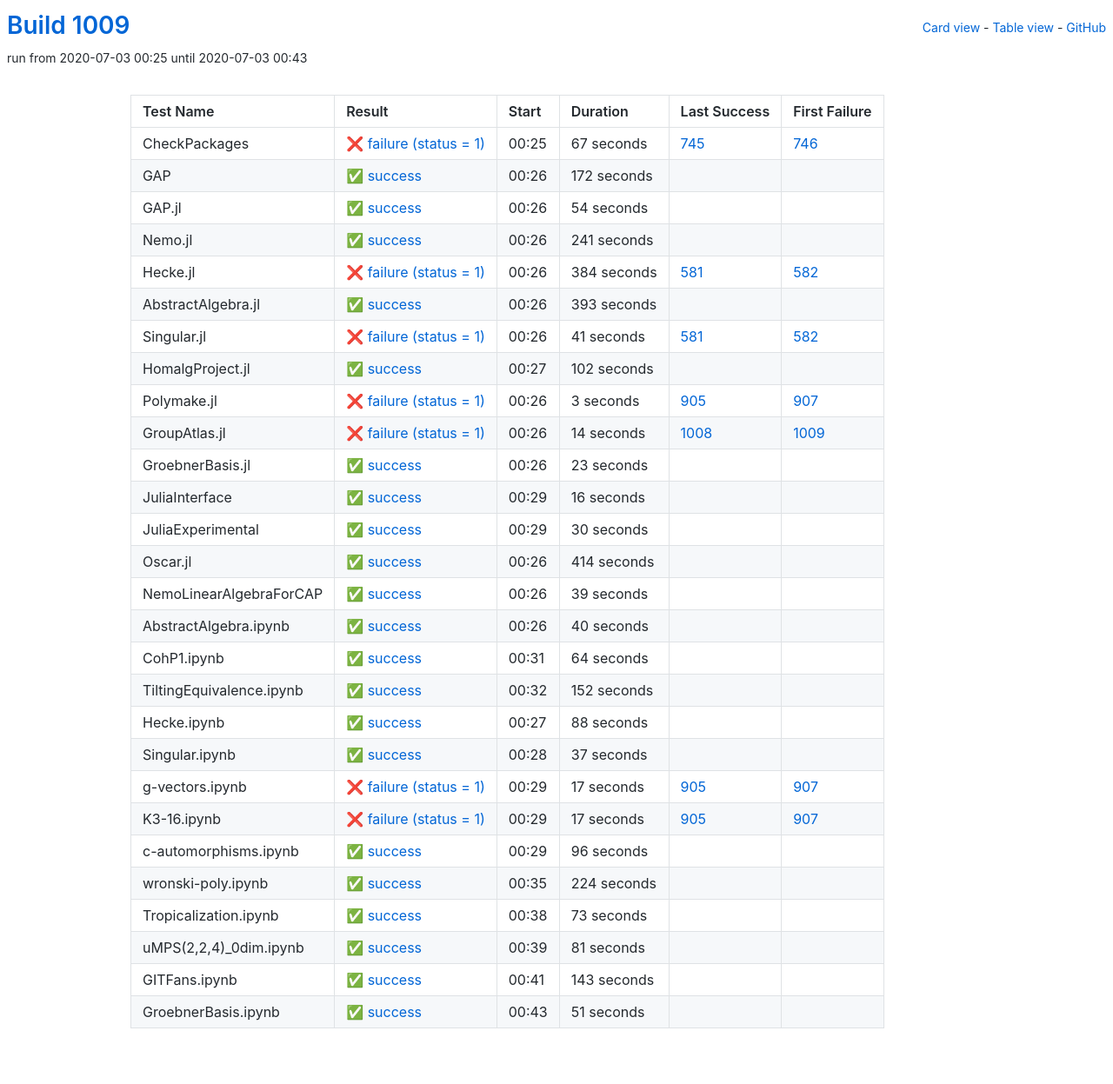
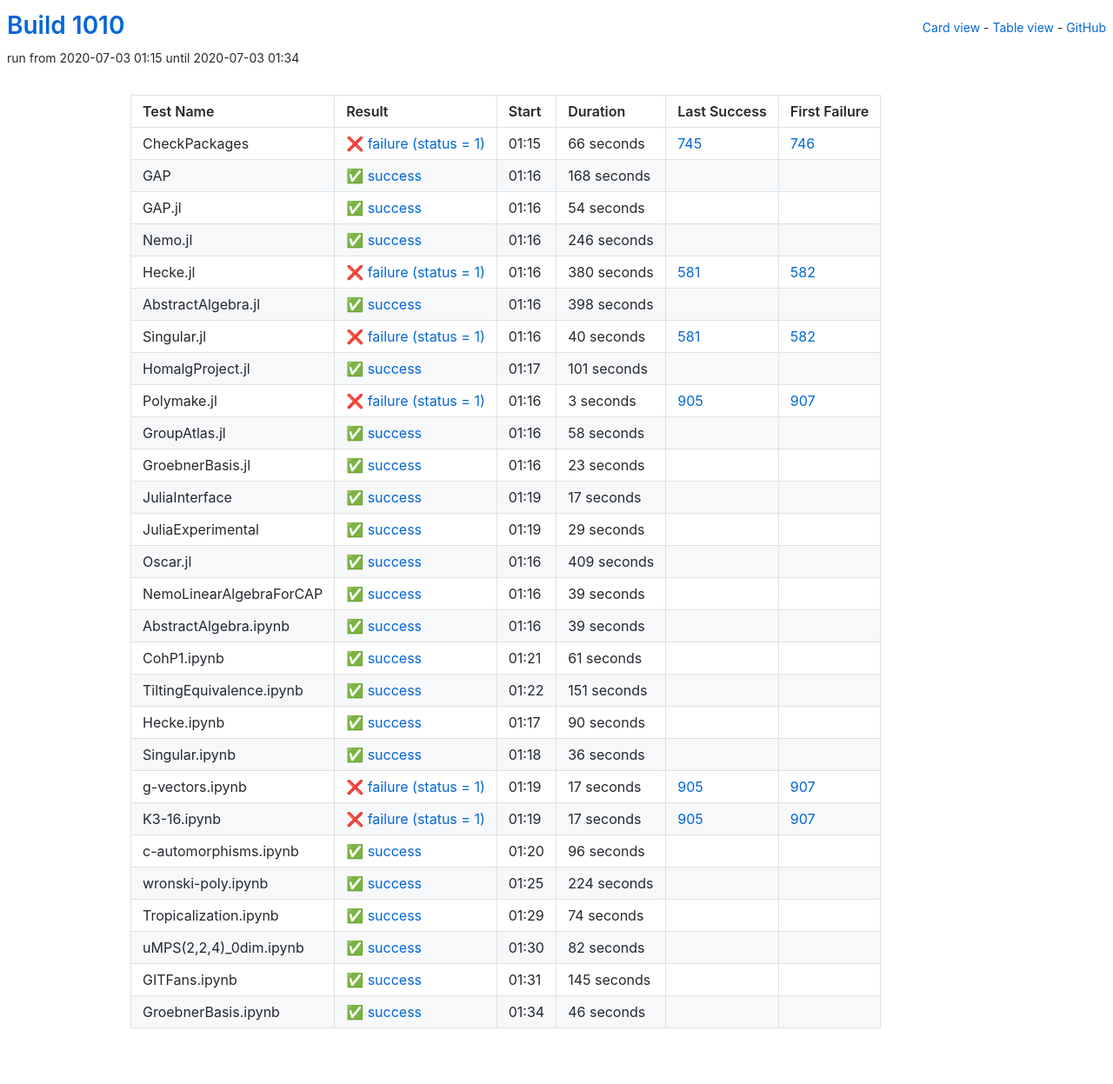
Before and after one commit to oscar-system/oscar-ci-status-1.4, a Jekyll site: the page built from table.html, in a window 1280 px wide. Shown: the whole page at 87% size. Built offline with Jekyll 4.4.1, drawn with Linux system fonts in a browser that asks for light colours.

Commit message:
Build #1010

```diff
--- a/_data/ci.yml
+++ b/_data/ci.yml
@@ -1,6 +1,6 @@
 ---
-build: 1009
-build_url: https://oscarci.mathematik.uni-kl.de/job/oscar-julia-1.4/1009/
+build: 1010
+build_url: https://oscarci.mathematik.uni-kl.de/job/oscar-julia-1.4/1010/
 job: oscar-julia-1.4
 organization: oscar-system
 repo: oscar-ci-status-1.4
@@ -8,32 +8,32 @@ repourl: https://github.com/oscar-system/oscar-ci-status-1.4
 tests:
 - name: CheckPackages
   id: checkpackages
-  log: https://oscarci.mathematik.uni-kl.de/job/oscar-julia-1.4/1009/artifact/logs/build-1009/CheckPackages.log
-  start: 2020-07-03 00:25
+  log: https://oscarci.mathematik.uni-kl.de/job/oscar-julia-1.4/1010/artifact/logs/build-1010/CheckPackages.log
+  start: 2020-07-03 01:15
   success: false
   exitcode: 1
   status: failure
-  duration: 67
+  duration: 66
   last_success: 745
   last_success_url: https://oscarci.mathematik.uni-kl.de/job/oscar-julia-1.4/745/
   first_failure: 746
   first_failure_url: https://oscarci.mathematik.uni-kl.de/job/oscar-julia-1.4/746/
 - name: GAP
   id: gap
-  log: https://oscarci.mathematik.uni-kl.de/job/oscar-julia-1.4/1009/artifact/logs/build-1009/GAP.log
-  start: 2020-07-03 00:26
+  log: https://oscarci.mathematik.uni-kl.de/job/oscar-julia-1.4/1010/artifact/logs/build-1010/GAP.log
+  start: 2020-07-03 01:16
   success: true
   exitcode: 0
   status: success
-  duration: 172
+  duration: 168
   last_success: false
   last_success_url:
   first_failure: false
   first_failure_url:
 - name: GAP.jl
   id: gap-jl
-  log: https://oscarci.mathematik.uni-kl.de/job/oscar-julia-1.4/1009/artifact/logs/build-1009/GAP.jl.log
-  start: 2020-07-03 00:26
+  log: https://oscarci.mathematik.uni-kl.de/job/oscar-julia-1.4/1010/artifact/logs/build-1010/GAP.jl.log
+  start: 2020-07-03 01:16
   success: true
   exitcode: 0
   status: success
@@ -44,68 +44,68 @@ tests:
   first_failure_url:
 - name: Nemo.jl
   id: nemo-jl
-  log: https://oscarci.mathematik.uni-kl.de/job/oscar-julia-1.4/1009/artifact/logs/build-1009/Nemo.jl.log
-  start: 2020-07-03 00:26
+  log: https://oscarci.mathematik.uni-kl.de/job/oscar-julia-1.4/1010/artifact/logs/build-1010/Nemo.jl.log
+  start: 2020-07-03 01:16
   success: true
   exitcode: 0
   status: success
-  duration: 241
+  duration: 246
   last_success: false
   last_success_url:
   first_failure: false
   first_failure_url:
 - name: Hecke.jl
   id: hecke-jl
-  log: https://oscarci.mathematik.uni-kl.de/job/oscar-julia-1.4/1009/artifact/logs/build-1009/Hecke.jl.log
-  start: 2020-07-03 00:26
+  log: https://oscarci.mathematik.uni-kl.de/job/oscar-julia-1.4/1010/artifact/logs/build-1010/Hecke.jl.log
+  start: 2020-07-03 01:16
   success: false
   exitcode: 1
   status: failure
-  duration: 384
+  duration: 380
   last_success: 581
   last_success_url: https://oscarci.mathematik.uni-kl.de/job/oscar-julia-1.4/581/
   first_failure: 582
   first_failure_url: https://oscarci.mathematik.uni-kl.de/job/oscar-julia-1.4/582/
 - name: AbstractAlgebra.jl
   id: abstractalgebra-jl
-  log: https://oscarci.mathematik.uni-kl.de/job/oscar-julia-1.4/1009/artifact/logs/build-1009/AbstractAlgebra.jl.log
-  start: 2020-07-03 00:26
+  log: https://oscarci.mathematik.uni-kl.de/job/oscar-julia-1.4/1010/artifact/logs/build-1010/AbstractAlgebra.jl.log
+  start: 2020-07-03 01:16
   success: true
   exitcode: 0
   status: success
-  duration: 393
+  duration: 398
   last_success: false
   last_success_url:
   first_failure: false
   first_failure_url:
 - name: Singular.jl
   id: singular-jl
-  log: https://oscarci.mathematik.uni-kl.de/job/oscar-julia-1.4/1009/artifact/logs/build-1009/Singular.jl.log
-  start: 2020-07-03 00:26
+  log: https://oscarci.mathematik.uni-kl.de/job/oscar-julia-1.4/1010/artifact/logs/build-1010/Singular.jl.log
+  start: 2020-07-03 01:16
   success: false
   exitcode: 1
   status: failure
-  duration: 41
+  duration: 40
   last_success: 581
   last_success_url: https://oscarci.mathematik.uni-kl.de/job/oscar-julia-1.4/581/
   first_failure: 582
   first_failure_url: https://oscarci.mathematik.uni-kl.de/job/oscar-julia-1.4/582/
 - name: HomalgProject.jl
   id: homalgproject-jl
-  log: https://oscarci.mathematik.uni-kl.de/job/oscar-julia-1.4/1009/artifact/logs/build-1009/HomalgProject.jl.log
-  start: 2020-07-03 00:27
+  log: https://oscarci.mathematik.uni-kl.de/job/oscar-julia-1.4/1010/artifact/logs/build-1010/HomalgProject.jl.log
+  start: 2020-07-03 01:17
   success: true
   exitcode: 0
   status: success
-  duration: 102
+  duration: 101
   last_success: false
   last_success_url:
   first_failure: false
   first_failure_url:
 - name: Polymake.jl
   id: polymake-jl
-  log: https://oscarci.mathematik.uni-kl.de/job/oscar-julia-1.4/1009/artifact/logs/build-1009/Polymake.jl.log
-  start: 2020-07-03 00:26
+  log: https://oscarci.mathematik.uni-kl.de/job/oscar-julia-1.4/1010/artifact/logs/build-1010/Polymake.jl.log
+  start: 2020-07-03 01:16
   success: false
   exitcode: 1
   status: failure
@@ -116,20 +116,20 @@ tests:
   first_failure_url: https://oscarci.mathematik.uni-kl.de/job/oscar-julia-1.4/907/
 - name: GroupAtlas.jl
   id: groupatlas-jl
-  log: https://oscarci.mathematik.uni-kl.de/job/oscar-julia-1.4/1009/artifact/logs/build-1009/GroupAtlas.jl.log
-  start: 2020-07-03 00:26
-  success: false
-  exitcode: 1
-  status: failure
-  duration: 14
-  last_success: 1008
-  last_success_url: https://oscarci.mathematik.uni-kl.de/job/oscar-julia-1.4/1008/
-  first_failure: 1009
-  first_failure_url: https://oscarci.mathematik.uni-kl.de/job/oscar-julia-1.4/1009/
+  log: https://oscarci.mathematik.uni-kl.de/job/oscar-julia-1.4/1010/artifact/logs/build-1010/GroupAtlas.jl.log
+  start: 2020-07-03 01:16
+  success: true
+  exitcode: 0
+  status: success
+  duration: 58
+  last_success: false
+  last_success_url:
+  first_failure: false
+  first_failure_url:
 - name: GroebnerBasis.jl
   id: groebnerbasis-jl
-  log: https://oscarci.mathematik.uni-kl.de/job/oscar-julia-1.4/1009/artifact/logs/build-1009/GroebnerBasis.jl.log
-  start: 2020-07-03 00:26
+  log: https://oscarci.mathematik.uni-kl.de/job/oscar-julia-1.4/1010/artifact/logs/build-1010/GroebnerBasis.jl.log
+  start: 2020-07-03 01:16
   success: true
   exitcode: 0
   status: success
@@ -140,44 +140,44 @@ tests:
   first_failure_url:
 - name: JuliaInterface
   id: juliainterface
-  log: https://oscarci.mathematik.uni-kl.de/job/oscar-julia-1.4/1009/artifact/logs/build-1009/JuliaInterface.log
-  start: 2020-07-03 00:29
+  log: https://oscarci.mathematik.uni-kl.de/job/oscar-julia-1.4/1010/artifact/logs/build-1010/JuliaInterface.log
+  start: 2020-07-03 01:19
   success: true
   exitcode: 0
   status: success
-  duration: 16
+  duration: 17
   last_success: false
   last_success_url:
   first_failure: false
   first_failure_url:
 - name: JuliaExperimental
   id: juliaexperimental
-  log: https://oscarci.mathematik.uni-kl.de/job/oscar-julia-1.4/1009/artifact/logs/build-1009/JuliaExperimental.log
-  start: 2020-07-03 00:29
+  log: https://oscarci.mathematik.uni-kl.de/job/oscar-julia-1.4/1010/artifact/logs/build-1010/JuliaExperimental.log
+  start: 2020-07-03 01:19
   success: true
   exitcode: 0
   status: success
-  duration: 30
+  duration: 29
   last_success: false
   last_success_url:
   first_failure: false
   first_failure_url:
 - name: Oscar.jl
   id: oscar-jl
-  log: https://oscarci.mathematik.uni-kl.de/job/oscar-julia-1.4/1009/artifact/logs/build-1009/Oscar.jl.log
-  start: 2020-07-03 00:26
+  log: https://oscarci.mathematik.uni-kl.de/job/oscar-julia-1.4/1010/artifact/logs/build-1010/Oscar.jl.log
+  start: 2020-07-03 01:16
   success: true
   exitcode: 0
   status: success
-  duration: 414
+  duration: 409
   last_success: false
   last_success_url:
   first_failure: false
   first_failure_url:
 - name: NemoLinearAlgebraForCAP
   id: nemolinearalgebraforcap
-  log: https://oscarci.mathematik.uni-kl.de/job/oscar-julia-1.4/1009/artifact/logs/build-1009/NemoLinearAlgebraForCAP.log
-  start: 2020-07-03 00:26
+  log: https://oscarci.mathematik.uni-kl.de/job/oscar-julia-1.4/1010/artifact/logs/build-1010/NemoLinearAlgebraForCAP.log
+  start: 2020-07-03 01:16
   success: true
   exitcode: 0
   status: success
@@ -188,68 +188,68 @@ tests:
   first_failure_url:
 - name: AbstractAlgebra.ipynb
   id: abstractalgebra-ipynb
-  log: https://oscarci.mathematik.uni-kl.de/job/oscar-julia-1.4/1009/artifact/logs/build-1009/AbstractAlgebra.ipynb.log
-  start: 2020-07-03 00:26
+  log: https://oscarci.mathematik.uni-kl.de/job/oscar-julia-1.4/1010/artifact/logs/build-1010/AbstractAlgebra.ipynb.log
+  start: 2020-07-03 01:16
   success: true
   exitcode: 0
   status: success
-  duration: 40
+  duration: 39
   last_success: false
   last_success_url:
   first_failure: false
   first_failure_url:
 - name: CohP1.ipynb
   id: cohp1-ipynb
-  log: https://oscarci.mathematik.uni-kl.de/job/oscar-julia-1.4/1009/artifact/logs/build-1009/CohP1.ipynb.log
-  start: 2020-07-03 00:31
+  log: https://oscarci.mathematik.uni-kl.de/job/oscar-julia-1.4/1010/artifact/logs/build-1010/CohP1.ipynb.log
+  start: 2020-07-03 01:21
   success: true
   exitcode: 0
   status: success
-  duration: 64
+  duration: 61
   last_success: false
   last_success_url:
   first_failure: false
   first_failure_url:
 - name: TiltingEquivalence.ipynb
   id: tiltingequivalence-ipynb
-  log: https://oscarci.mathematik.uni-kl.de/job/oscar-julia-1.4/1009/artifact/logs/build-1009/TiltingEquivalence.ipynb.log
-  start: 2020-07-03 00:32
+  log: https://oscarci.mathematik.uni-kl.de/job/oscar-julia-1.4/1010/artifact/logs/build-1010/TiltingEquivalence.ipynb.log
+  start: 2020-07-03 01:22
   success: true
   exitcode: 0
   status: success
-  duration: 152
+  duration: 151
   last_success: false
   last_success_url:
   first_failure: false
   first_failure_url:
 - name: Hecke.ipynb
   id: hecke-ipynb
-  log: https://oscarci.mathematik.uni-kl.de/job/oscar-julia-1.4/1009/artifact/logs/build-1009/Hecke.ipynb.log
-  start: 2020-07-03 00:27
+  log: https://oscarci.mathematik.uni-kl.de/job/oscar-julia-1.4/1010/artifact/logs/build-1010/Hecke.ipynb.log
+  start: 2020-07-03 01:17
   success: true
   exitcode: 0
   status: success
-  duration: 88
+  duration: 90
   last_success: false
   last_success_url:
   first_failure: false
   first_failure_url:
 - name: Singular.ipynb
   id: singular-ipynb
-  log: https://oscarci.mathematik.uni-kl.de/job/oscar-julia-1.4/1009/artifact/logs/build-1009/Singular.ipynb.log
-  start: 2020-07-03 00:28
+  log: https://oscarci.mathematik.uni-kl.de/job/oscar-julia-1.4/1010/artifact/logs/build-1010/Singular.ipynb.log
+  start: 2020-07-03 01:18
   success: true
   exitcode: 0
   status: success
-  duration: 37
+  duration: 36
   last_success: false
   last_success_url:
   first_failure: false
   first_failure_url:
 - name: g-vectors.ipynb
   id: g-vectors-ipynb
-  log: https://oscarci.mathematik.uni-kl.de/job/oscar-julia-1.4/1009/artifact/logs/build-1009/g-vectors.ipynb.log
-  start: 2020-07-03 00:29
+  log: https://oscarci.mathematik.uni-kl.de/job/oscar-julia-1.4/1010/artifact/logs/build-1010/g-vectors.ipynb.log
+  start: 2020-07-03 01:19
   success: false
   exitcode: 1
   status: failure
@@ -260,8 +260,8 @@ tests:
   first_failure_url: https://oscarci.mathematik.uni-kl.de/job/oscar-julia-1.4/907/
 - name: K3-16.ipynb
   id: k3-16-ipynb
-  log: https://oscarci.mathematik.uni-kl.de/job/oscar-julia-1.4/1009/artifact/logs/build-1009/K3-16.ipynb.log
-  start: 2020-07-03 00:29
+  log: https://oscarci.mathematik.uni-kl.de/job/oscar-julia-1.4/1010/artifact/logs/build-1010/K3-16.ipynb.log
+  start: 2020-07-03 01:19
   success: false
   exitcode: 1
   status: failure
@@ -272,8 +272,8 @@ tests:
   first_failure_url: https://oscarci.mathematik.uni-kl.de/job/oscar-julia-1.4/907/
 - name: c-automorphisms.ipynb
   id: c-automorphisms-ipynb
-  log: https://oscarci.mathematik.uni-kl.de/job/oscar-julia-1.4/1009/artifact/logs/build-1009/c-automorphisms.ipynb.log
-  start: 2020-07-03 00:29
+  log: https://oscarci.mathematik.uni-kl.de/job/oscar-julia-1.4/1010/artifact/logs/build-1010/c-automorphisms.ipynb.log
+  start: 2020-07-03 01:20
   success: true
   exitcode: 0
   status: success
@@ -284,8 +284,8 @@ tests:
   first_failure_url:
 - name: wronski-poly.ipynb
   id: wronski-poly-ipynb
-  log: https://oscarci.mathematik.uni-kl.de/job/oscar-julia-1.4/1009/artifact/logs/build-1009/wronski-poly.ipynb.log
-  start: 2020-07-03 00:35
+  log: https://oscarci.mathematik.uni-kl.de/job/oscar-julia-1.4/1010/artifact/logs/build-1010/wronski-poly.ipynb.log
+  start: 2020-07-03 01:25
   success: true
   exitcode: 0
   status: success
@@ -296,48 +296,48 @@ tests:
   first_failure_url:
 - name: Tropicalization.ipynb
   id: tropicalization-ipynb
-  log: https://oscarci.mathematik.uni-kl.de/job/oscar-julia-1.4/1009/artifact/logs/build-1009/Tropicalization.ipynb.log
-  start: 2020-07-03 00:38
+  log: https://oscarci.mathematik.uni-kl.de/job/oscar-julia-1.4/1010/artifact/logs/build-1010/Tropicalization.ipynb.log
+  start: 2020-07-03 01:29
   success: true
   exitcode: 0
   status: success
-  duration: 73
+  duration: 74
   last_success: false
   last_success_url:
   first_failure: false
   first_failure_url:
 - name: uMPS(2,2,4)_0dim.ipynb
   id: umps-2-2-4-0dim-ipynb
-  log: https://oscarci.mathematik.uni-kl.de/job/oscar-julia-1.4/1009/artifact/logs/build-1009/uMPS-2-2-4-_0dim.ipynb.log
-  start: 2020-07-03 00:39
+  log: https://oscarci.mathematik.uni-kl.de/job/oscar-julia-1.4/1010/artifact/logs/build-1010/uMPS-2-2-4-_0dim.ipynb.log
+  start: 2020-07-03 01:30
   success: true
   exitcode: 0
   status: success
-  duration: 81
+  duration: 82
   last_success: false
   last_success_url:
   first_failure: false
   first_failure_url:
 - name: GITFans.ipynb
   id: gitfans-ipynb
-  log: https://oscarci.mathematik.uni-kl.de/job/oscar-julia-1.4/1009/artifact/logs/build-1009/GITFans.ipynb.log
-  start: 2020-07-03 00:41
+  log: https://oscarci.mathematik.uni-kl.de/job/oscar-julia-1.4/1010/artifact/logs/build-1010/GITFans.ipynb.log
+  start: 2020-07-03 01:31
   success: true
   exitcode: 0
   status: success
-  duration: 143
+  duration: 145
   last_success: false
   last_success_url:
   first_failure: false
   first_failure_url:
 - name: GroebnerBasis.ipynb
   id: groebnerbasis-ipynb
-  log: https://oscarci.mathematik.uni-kl.de/job/oscar-julia-1.4/1009/artifact/logs/build-1009/GroebnerBasis.ipynb.log
-  start: 2020-07-03 00:43
+  log: https://oscarci.mathematik.uni-kl.de/job/oscar-julia-1.4/1010/artifact/logs/build-1010/GroebnerBasis.ipynb.log
+  start: 2020-07-03 01:34
   success: true
   exitcode: 0
   status: success
-  duration: 51
+  duration: 46
   last_success: false
   last_success_url:
   first_failure: false
```
Also changed, not shown: README.md.
